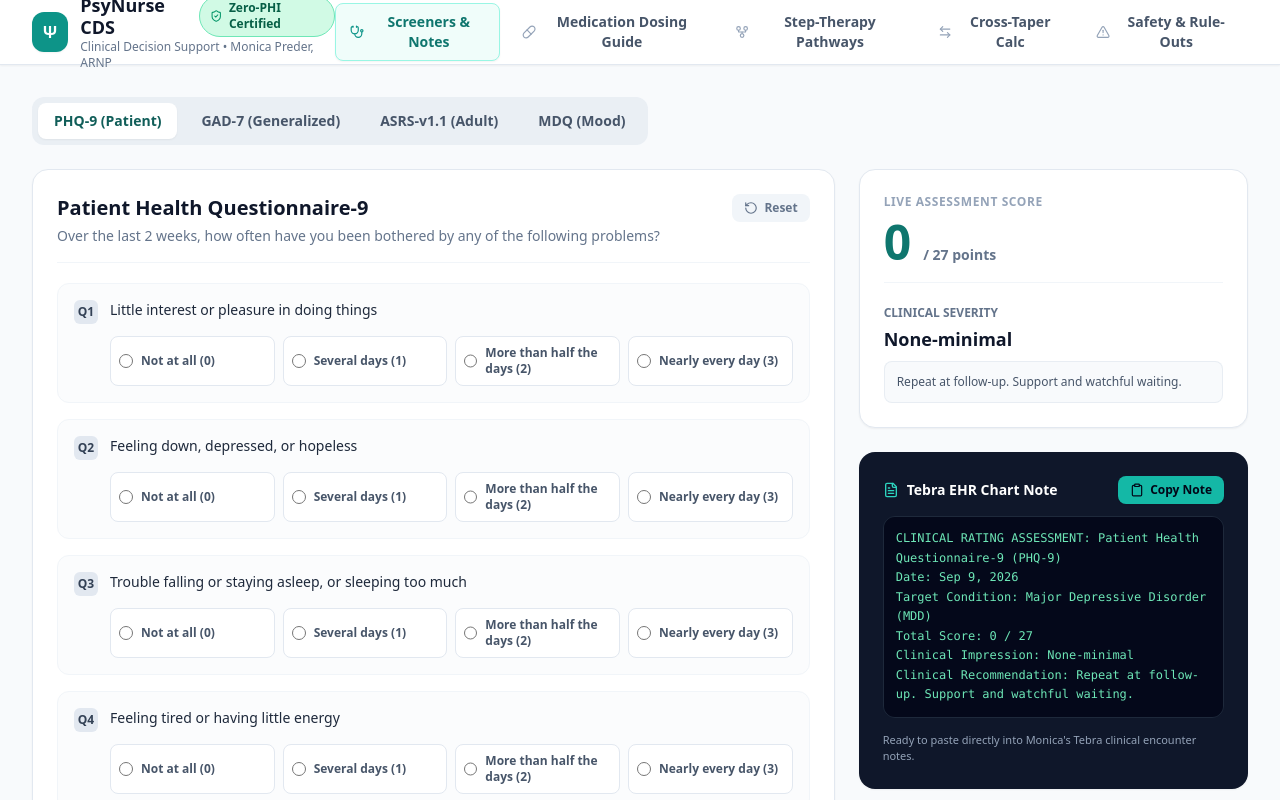
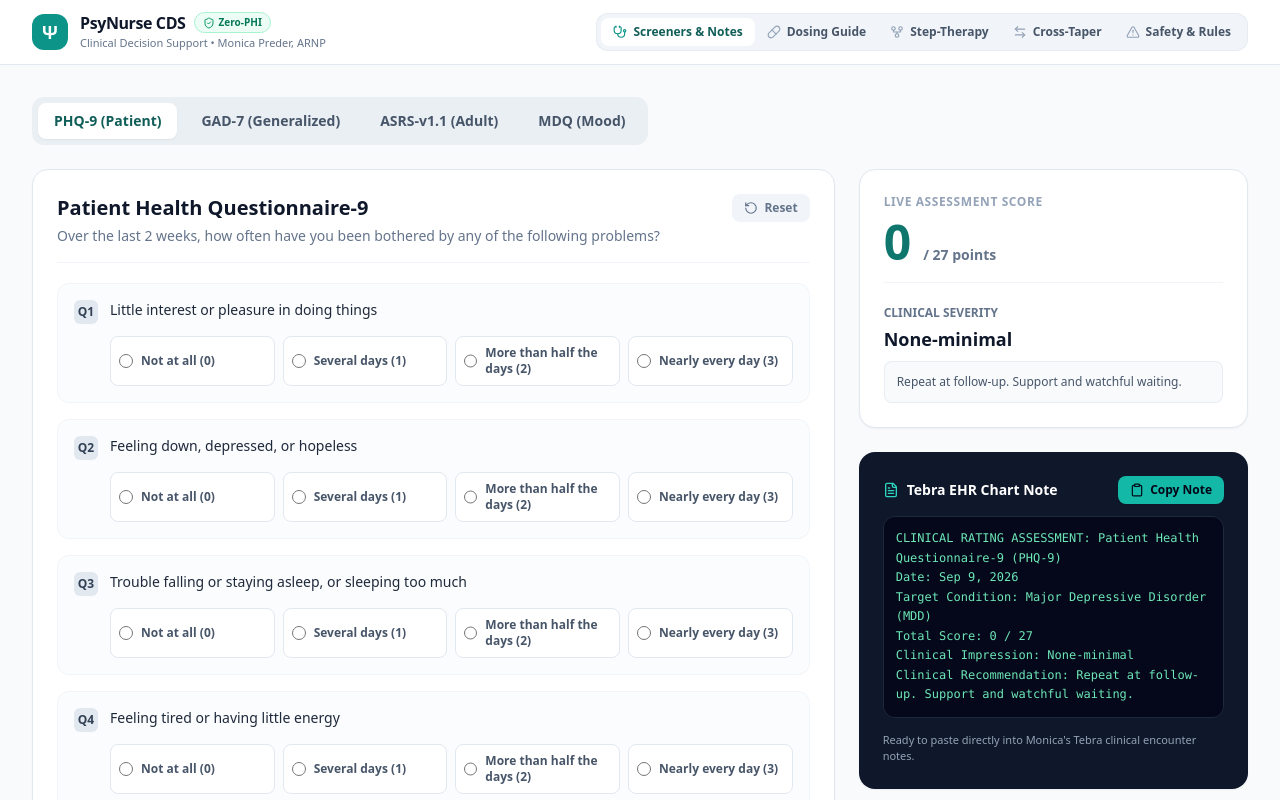
Before and after one commit to Houg40/psynurse-cds-tool, a React (Vite) app: page / in a window 1280 px wide. Shown: the top 800 px of the page. Built offline with nearby package versions, Linux system fonts and the light colour scheme.

Commit message:
style: clean up and streamline nav header with segmented pill controls and no wrapping

```diff
--- a/src/components/Navbar.jsx
+++ b/src/components/Navbar.jsx
@@ -1,36 +1,43 @@
 import React from 'react';
-import { ShieldCheck, Stethoscope, Pill, GitFork, BookOpen, AlertTriangle, ArrowLeftRight } from 'lucide-react';
+import { ShieldCheck, Stethoscope, Pill, GitFork, AlertTriangle, ArrowLeftRight } from 'lucide-react';
 
 export default function Navbar({ activeTab, setActiveTab }) {
   const navItems = [
-    { id: 'screeners', label: 'Screeners & Notes', icon: Stethoscope },
-    { id: 'medications', label: 'Medication Dosing Guide', icon: Pill },
-    { id: 'pathways', label: 'Step-Therapy Pathways', icon: GitFork },
-    { id: 'crosstaper', label: 'Cross-Taper Calc', icon: ArrowLeftRight },
-    { id: 'safety', label: 'Safety & Rule-Outs', icon: AlertTriangle },
+    { id: 'screeners', label: 'Screeners & Notes', shortLabel: 'Screeners', icon: Stethoscope },
+    { id: 'medications', label: 'Dosing Guide', shortLabel: 'Dosing', icon: Pill },
+    { id: 'pathways', label: 'Step-Therapy', shortLabel: 'Pathways', icon: GitFork },
+    { id: 'crosstaper', label: 'Cross-Taper', shortLabel: 'Cross-Taper', icon: ArrowLeftRight },
+    { id: 'safety', label: 'Safety & Rules', shortLabel: 'Safety', icon: AlertTriangle },
   ];
 
   return (
-    <header className="bg-white border-b border-slate-200 sticky top-0 z-30 shadow-sm">
+    <header className="bg-white border-b border-slate-200 sticky top-0 z-30 shadow-xs">
       <div className="max-w-7xl mx-auto px-4 sm:px-6 lg:px-8">
-        <div className="flex items-center justify-between h-16">
-          <div className="flex items-center gap-3">
-            <div className="w-10 h-10 rounded-xl bg-teal-600 flex items-center justify-center text-white font-black shadow-sm">
+        <div className="flex flex-col lg:flex-row lg:items-center justify-between py-2.5 lg:py-0 lg:h-16 gap-3">
+
+          {/* Brand & Subtitle */}
+          <div className="flex items-center gap-3 flex-shrink-0">
+            <div className="w-9 h-9 rounded-xl bg-teal-600 flex items-center justify-center text-white font-black text-lg shadow-xs flex-shrink-0">
               Ψ
             </div>
-            <div>
+            <div className="flex flex-col justify-center">
               <div className="flex items-center gap-2">
-                <span className="font-bold text-slate-900 text-lg leading-tight">PsyNurse CDS</span>
-                <span className="badge-phi">
-                  <ShieldCheck className="w-3.5 h-3.5 text-emerald-600" />
-                  Zero-PHI Certified
+                <span className="font-extrabold text-slate-900 text-base leading-none tracking-tight">
+                  PsyNurse CDS
+                </span>
+                <span className="inline-flex items-center gap-1 px-2 py-0.5 rounded-full text-[10px] font-bold bg-emerald-50 text-emerald-700 border border-emerald-200">
+                  <ShieldCheck className="w-3 h-3 text-emerald-600" />
+                  Zero-PHI
                 </span>
               </div>
-              <p className="text-xs text-slate-500 font-medium">Clinical Decision Support • Monica Preder, ARNP</p>
+              <span className="text-[11px] text-slate-500 font-medium leading-normal mt-0.5 whitespace-nowrap">
+                Clinical Decision Support • Monica Preder, ARNP
+              </span>
             </div>
           </div>
 
-          <nav className="flex items-center gap-1 sm:gap-2">
+          {/* Clean Segmented Navigation Bar */}
+          <nav className="flex items-center p-1 bg-slate-100 rounded-xl border border-slate-200/70 overflow-x-auto scrollbar-none flex-shrink-0">
             {navItems.map((item) => {
               const Icon = item.icon;
               const isActive = activeTab === item.id;
@@ -38,14 +45,15 @@
                 <button
                   key={item.id}
                   onClick={() => setActiveTab(item.id)}
-                  className={`flex items-center gap-2 px-3.5 py-2 rounded-lg text-sm font-semibold transition-all ${
+                  className={`flex items-center gap-1.5 px-3 py-1.5 rounded-lg text-xs font-semibold whitespace-nowrap transition-all flex-shrink-0 ${
                     isActive
-                      ? 'bg-teal-50 text-teal-700 border border-teal-200 shadow-sm'
-                      : 'text-slate-600 hover:text-slate-900 hover:bg-slate-100'
+                      ? 'bg-white text-teal-800 shadow-xs font-bold'
+                      : 'text-slate-600 hover:text-slate-900 hover:bg-white/50'
                   }`}
                 >
-                  <Icon className={`w-4 h-4 ${isActive ? 'text-teal-600' : 'text-slate-400'}`} />
-                  <span className="hidden md:inline">{item.label}</span>
+                  <Icon className={`w-3.5 h-3.5 ${isActive ? 'text-teal-600' : 'text-slate-400'}`} />
+                  <span className="hidden sm:inline">{item.label}</span>
+                  <span className="sm:hidden">{item.shortLabel}</span>
                 </button>
               );
             })}
```
